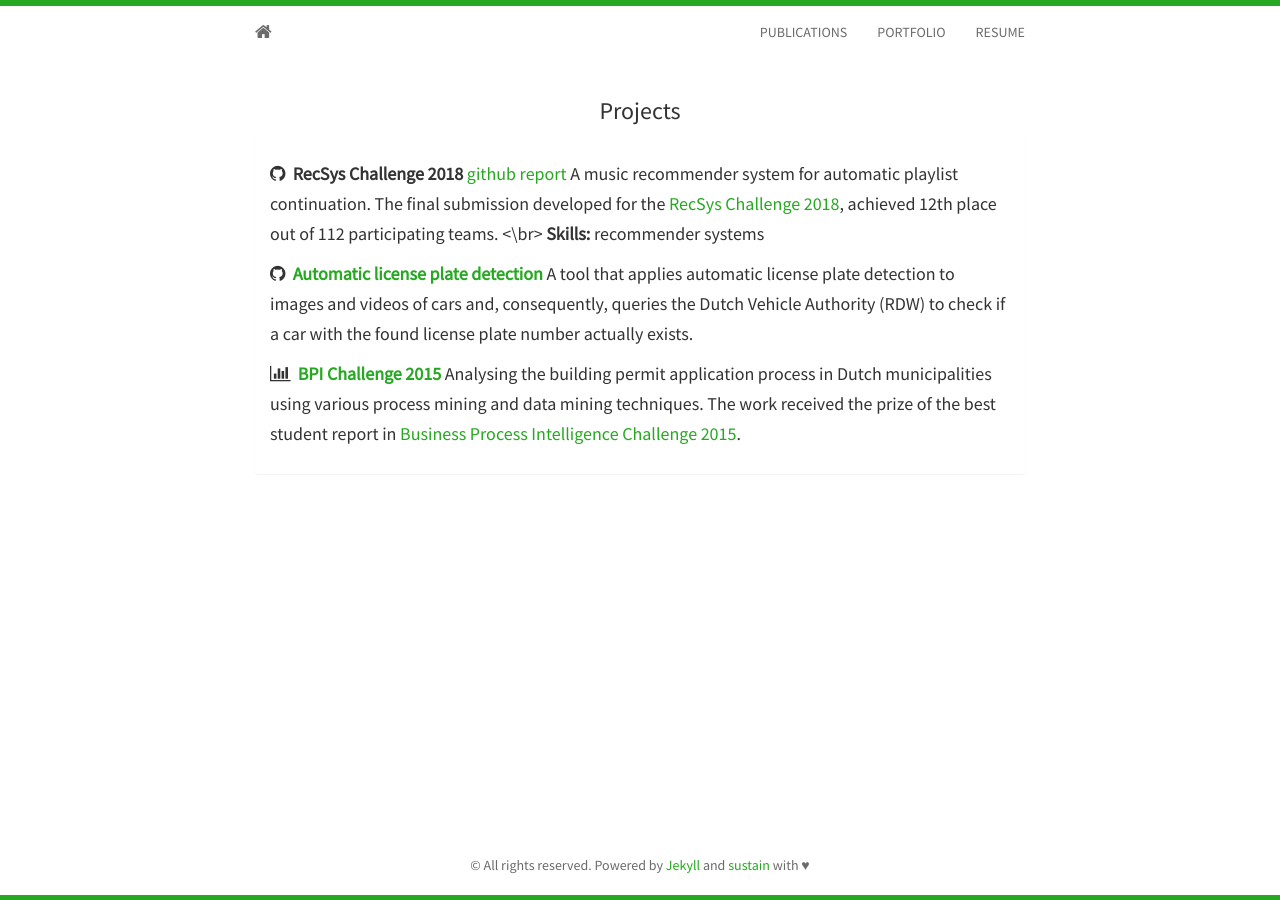
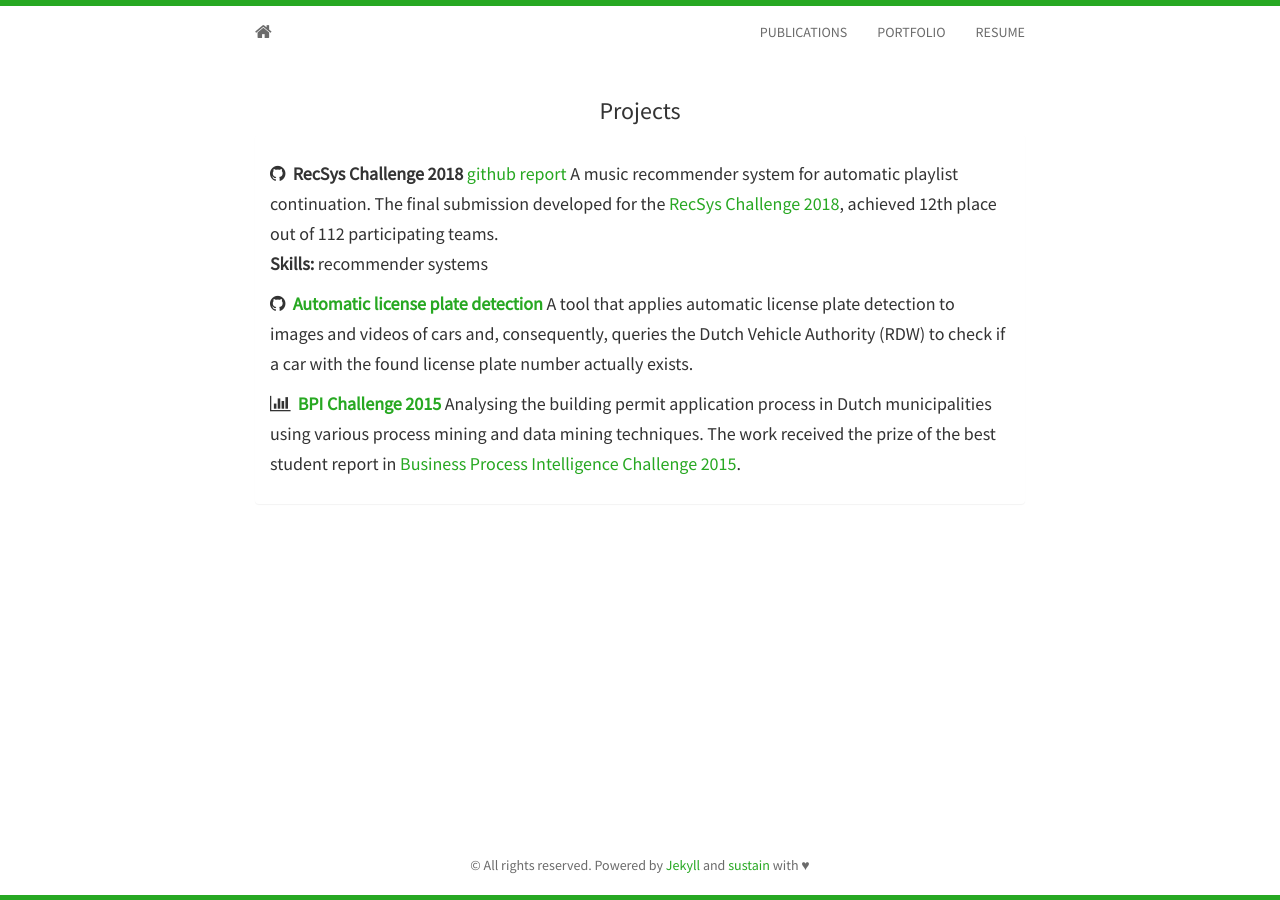
Before and after one commit to irhete/irhete.github.io, a Jekyll site: the page built from portfolio.html, in a window 1280 px wide. Built offline with Jekyll 4.4.1, drawn with Linux system fonts in a browser that asks for light colours; nearby versions of some CDN libraries; a style sheet for code colours, icons or effects is not loaded.

```diff
--- a/_includes/portfolio.html
+++ b/_includes/portfolio.html
@@ -5,7 +5,7 @@
     <div class="panel-body">
 		<h5>
 			<i class="fa fa-github"></i>&nbsp;&nbsp;<strong>RecSys Challenge 2018</strong> <a href="https://github.com/irhete/recsys-challenge-2018">github</a> <a href="https://github.com/irhete/recsys-challenge-2018">report</a>
-A music recommender system for automatic playlist continuation. The final submission developed for the <a href="https://recsys-challenge.spotify.com/">RecSys Challenge 2018</a>, achieved 12th place out of 112 participating teams. <\br>
+A music recommender system for automatic playlist continuation. The final submission developed for the <a href="https://recsys-challenge.spotify.com/">RecSys Challenge 2018</a>, achieved 12th place out of 112 participating teams. <br>
             <strong>Skills:</strong> recommender systems
 		</h5>
 		<h5>
```
